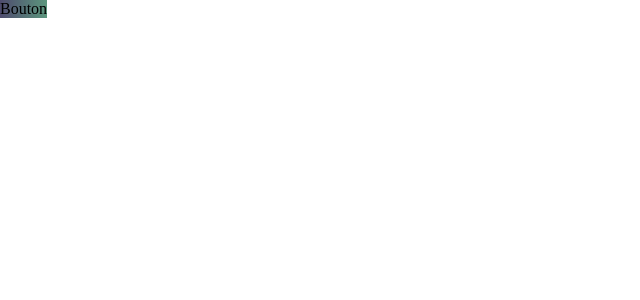
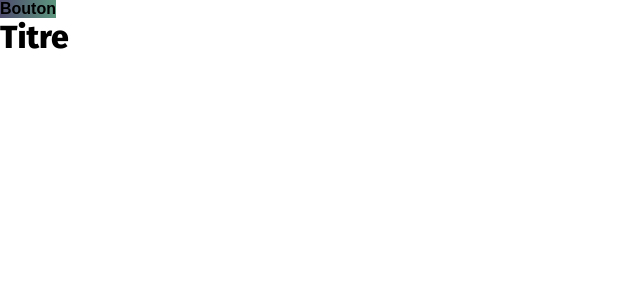
Before and after one commit to galima10/portfolio, a React (Vite) app: page / in a window 1280 px wide. Shown: the top 300 px of the page, without its empty margins (0-640 px from the left). Built offline with nearby package versions, Linux system fonts and the light colour scheme.

Commit message:
Apply fonts

```diff
--- a/src/App.tsx
+++ b/src/App.tsx
@@ -6,6 +6,7 @@ function App() {
   return (
     <>
       <AppButton />
+      <h1>Titre</h1>
     </>
   );
 }
--- a/src/components/atoms/AppButton/index.tsx
+++ b/src/components/atoms/AppButton/index.tsx
@@ -3,7 +3,7 @@ import styles from "./AppButton.module.scss";
 export default function AppButton() {
   return (
     <a href="/" className={styles.appButton}>
-      <p>Bouton</p>
+      Bouton
     </a>
   );
 }
--- /dev/null
+++ b/src/styles/globals/_fonts.scss
@@ -0,0 +1,59 @@
+@use "@styles/partials/variables" as *;
+@use "@styles/partials/mixins" as *;
+@use "@styles/partials/functions" as *;
+@use "@styles/partials/placeholders" as *;
+
+// Titres
+@font-face {
+  font-family: "Fira Sans";
+  src: url("@assets/fonts/Fira_Sans/subset-FiraSans-ExtraBold.woff2")
+    format("woff2");
+  font-weight: $extra-bold;
+  font-style: normal;
+  font-display: swap;
+}
+
+@font-face {
+  font-family: "Fira Sans";
+  src: url("@assets/fonts/Fira_Sans/subset-FiraSans-Bold.woff2") format("woff2");
+  font-weight: $bold;
+  font-style: normal;
+  font-display: swap;
+}
+
+@font-face {
+  font-family: "Fira Sans";
+  src: url("@assets/fonts/Fira_Sans/subset-FiraSans-SemiBold.woff2")
+    format("woff2");
+  font-weight: $semi-bold;
+  font-style: normal;
+  font-display: swap;
+}
+
+// Corps de texte
+@font-face {
+  font-family: "Signika Negative";
+  src: url("@assets/fonts/Signika_Negative/subset-SignikaNegative-SemiBold.woff2")
+    format("woff2");
+  font-weight: $semi-bold;
+  font-style: normal;
+  font-display: swap;
+}
+
+@font-face {
+  font-family: "Signika Negative";
+  src: url("@assets/fonts/Signika_Negative/subset-SignikaNegative-Regular.woff2")
+    format("woff2");
+  font-weight: $regular;
+  font-style: normal;
+  font-display: swap;
+}
+
+@font-face {
+  font-family: "Signika Negative";
+  src: url("@assets/fonts/Signika_Negative/subset-SignikaNegative-Bold.woff2")
+    format("woff2");
+  font-weight: $bold;
+  font-style: normal;
+  font-display: swap;
+}
--- a/src/styles/globals/_theme.scss
+++ b/src/styles/globals/_theme.scss
@@ -0,0 +1,46 @@
+@use "@styles/partials/variables" as *;
+@use "@styles/partials/mixins" as *;
+@use "@styles/partials/functions" as *;
+@use "@styles/partials/placeholders" as *;
+
+h1 {
+  font-family: $font-heading;
+  font-weight: $extra-bold;
+}
+
+h2 {
+  font-family: $font-heading;
+  font-weight: $bold;
+}
+
+h3 {
+  font-family: $font-heading;
+  font-weight: $bold;
+}
+
+h4 {
+  font-family: $font-heading;
+  font-weight: $semi-bold;
+}
+
+h5 {
+  font-family: $font-body;
+  font-weight: $bold;
+}
+
+h6 {
+  font-family: $font-body;
+  font-weight: $semi-bold;
+}
+
+p, a, li, span, input, textarea, button {
+  font-family: $font-body;
+}
+
+p {
+  font-weight: $regular;
+}
+
+a {
+  font-weight: $bold;
+}
--- a/src/styles/main.scss
+++ b/src/styles/main.scss
@@ -1,2 +1,3 @@
 @use "globals/reset";
 @use "globals/theme";
+@use "globals/fonts";
--- a/src/styles/partials/_variables.scss
+++ b/src/styles/partials/_variables.scss
@@ -7,3 +7,13 @@ $nuance-color: #E8DEDA;
 
 // Dégradé
 $gradient: linear-gradient(-90deg, $accent-color 0%, $secondary-color 100%);
+
+// Typographie
+$font-heading: "Fira Sans", sans-serif;
+$font-body: "'Signika Negative", sans-serif;
+
+// Graisses
+$regular: 400;
+$semi-bold: 600;
+$bold: 700;
+$extra-bold: 800;
```
